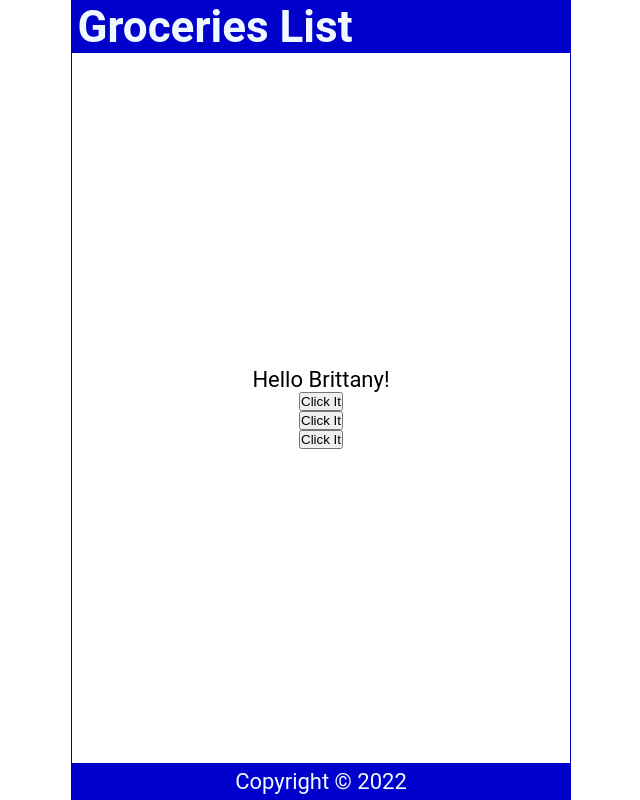
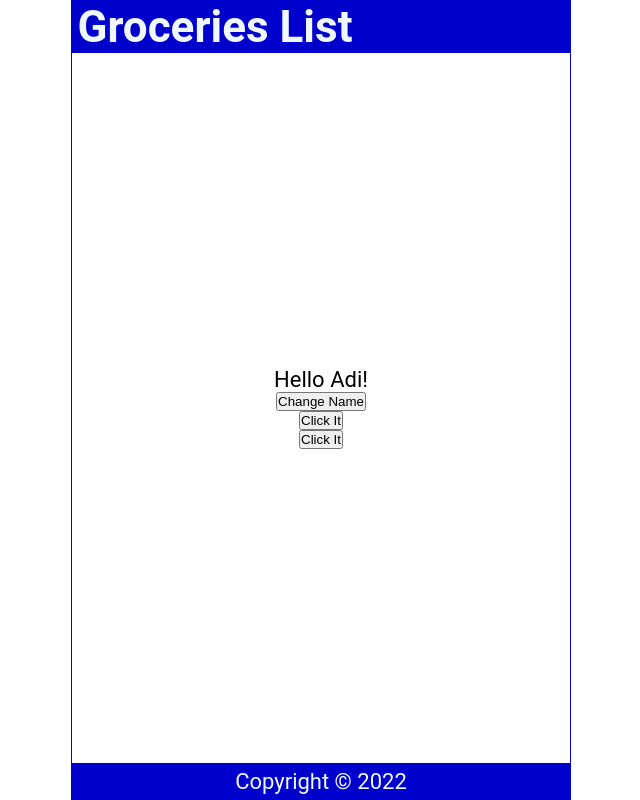
Before and after one commit to adinduokoro/React-Tutorial, a React (Create React App) app: page / in a window 1280 px wide. Shown: the whole page, without its empty margins (319-959 px from the left). Built offline with nearby package versions, Linux system fonts and the light colour scheme.

Commit message:
useState Hook

```diff
--- a/src/Content.js
+++ b/src/Content.js
@@ -1,13 +1,20 @@
+import { useState } from "react";
+
 const Content = () => {
+  const [name, setName] = useState("Adi")
+  const [count, setCount] = useState(0)
+
   const handleNameChange = () => {
     const names = ["Adindu", "Brittany", "Adi"];
     const int = Math.floor(Math.random() * 3);
-    return names[int];
+    return setName(names[int])
 
   }
 
   const handleClick = () => {
-    console.log("You clicked it")
+    setCount(count + 1)
+    setCount(count + 1)
+    console.log(count)
   }
 
   const handleClick2 = (name) => {
@@ -21,10 +28,10 @@
   return (
     <main>
       <p onDoubleClick={handleClick}>
-        Hello {handleNameChange()}!
+        Hello {name}!
       </p>
+      <button onClick={handleNameChange}>Change Name</button>
       <button onClick={handleClick}>Click It</button>
-      <button onClick={() => handleClick2("Adi")}>Click It</button>
       <button onClick={(e) => handleClick3(e)}>Click It</button>
     </main>
   )
```
